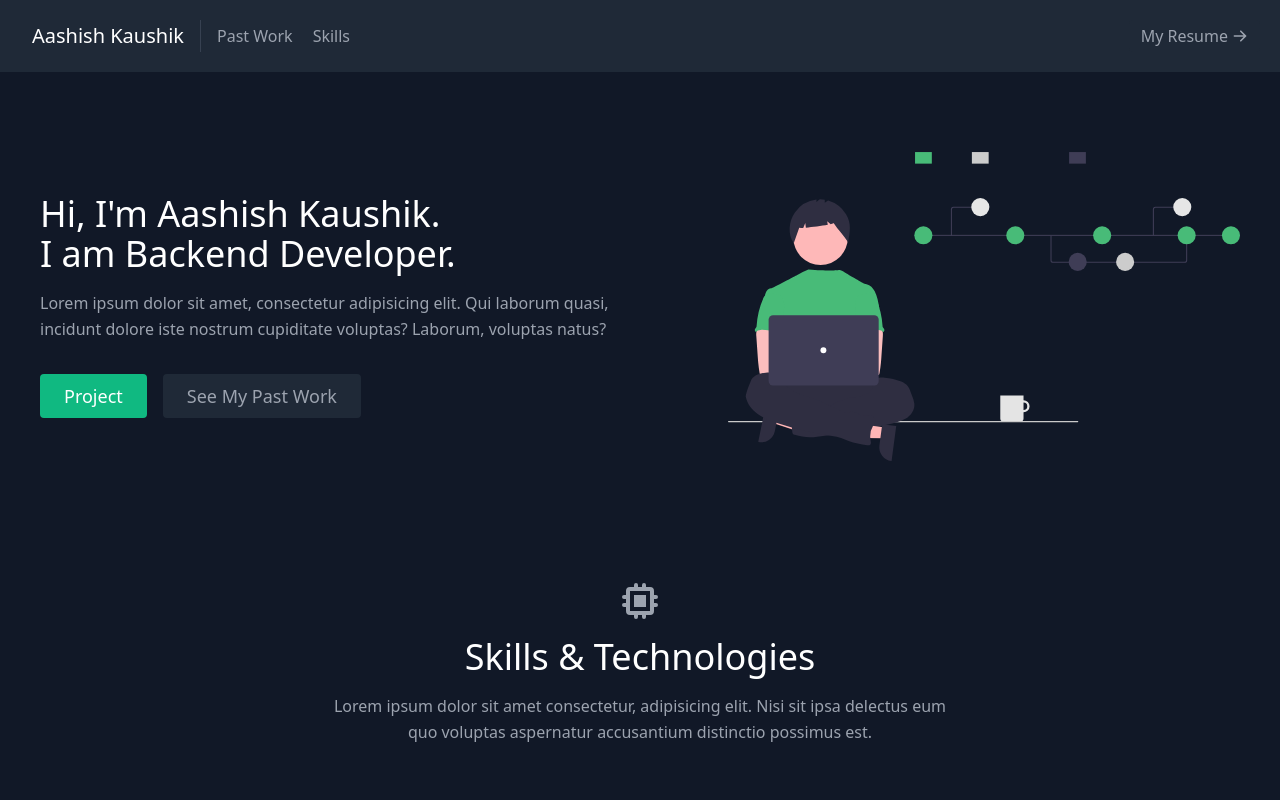
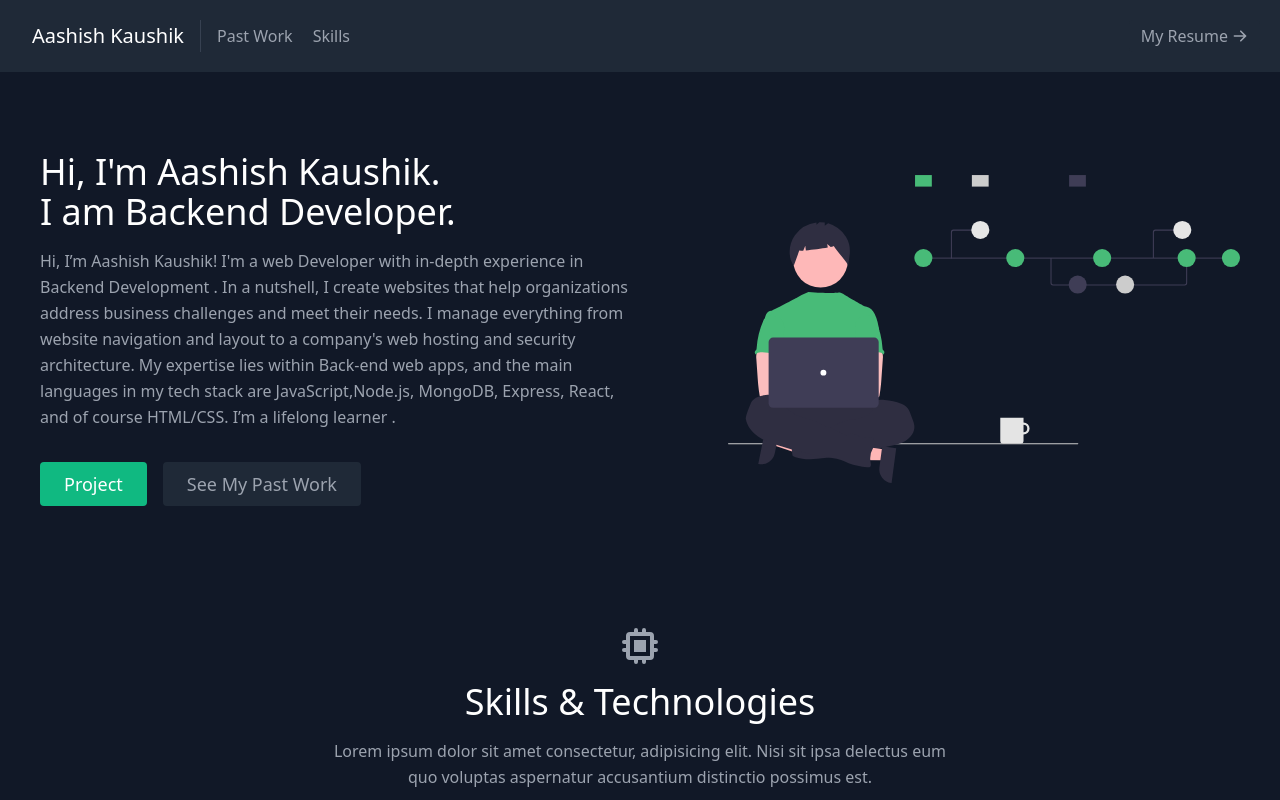
Before and after one commit to Aashish-Kaushik/Portfolio-react, a React (Create React App) app: page / in a window 1280 px wide. Shown: the top 800 px of the page. Built offline with nearby package versions, Linux system fonts and the light colour scheme.

Commit message:
Add bio in about conatainer

```diff
--- a/src/components/About.js
+++ b/src/components/About.js
@@ -10,9 +10,14 @@ export default function About() {
             <br className="hidden lg:inline-block" />I am Backend Developer.
           </h1>
           <p className="mb-8 leading-relaxed">
-            Lorem ipsum dolor sit amet, consectetur adipisicing elit. Qui
-            laborum quasi, incidunt dolore iste nostrum cupiditate voluptas?
-            Laborum, voluptas natus?
+            Hi, I’m Aashish Kaushik! I'm a web Developer with in-depth
+            experience in Backend Development . In a nutshell, I create websites
+            that help organizations address business challenges and meet their
+            needs. I manage everything from website navigation and layout to a
+            company's web hosting and security architecture. My expertise lies
+            within Back-end web apps, and the main languages in my tech stack
+            are JavaScript,Node.js, MongoDB, Express, React, and of course
+            HTML/CSS. I’m a lifelong learner .
           </p>
           <div className="flex justify-center">
             <a
```
